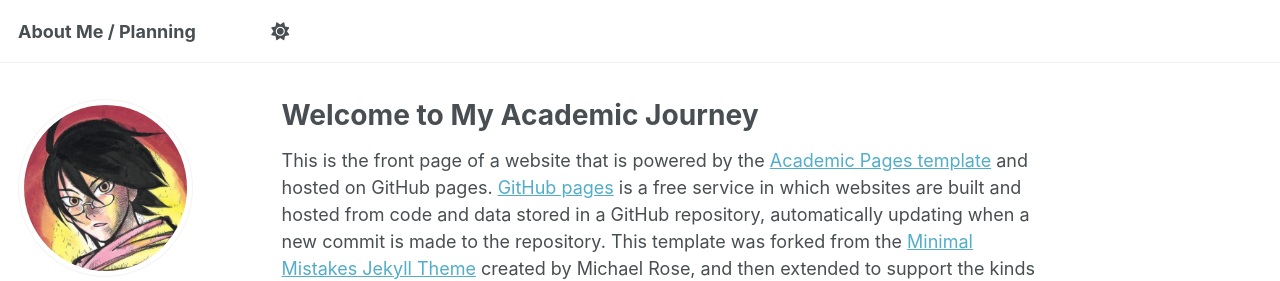
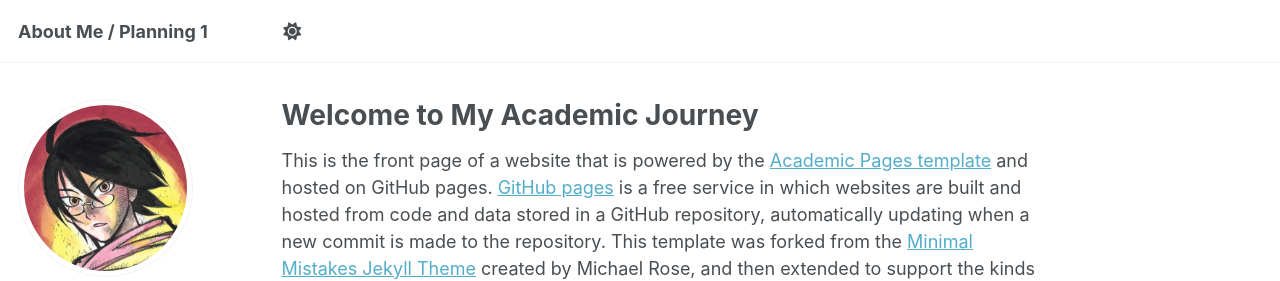
Before and after one commit to yudianzheng/yudianzheng.github.io, a Jekyll site: the page built from _pages/about.md, in a window 1280 px wide. Shown: the top 281 px of the page. Built offline with Jekyll 4.4.1, drawn with Linux system fonts in a browser that asks for light colours; some web fonts are replaced; a script that is not in the unit is left out.

Commit message:
little modifications

```diff
--- a/_config.yml
+++ b/_config.yml
@@ -10,7 +10,7 @@
 locale                   : "en-US"
 site_theme               : "default"
 title                    : "Yudian's Evolving Academic Homepage"
-nav_title                : "About Me / Planning    "
+nav_title                : "About Me / Planning        1"
 title_separator          : "-"
 name                     : &name "Yudian Zheng"
 description              : &description "This person is an enigma"
```
